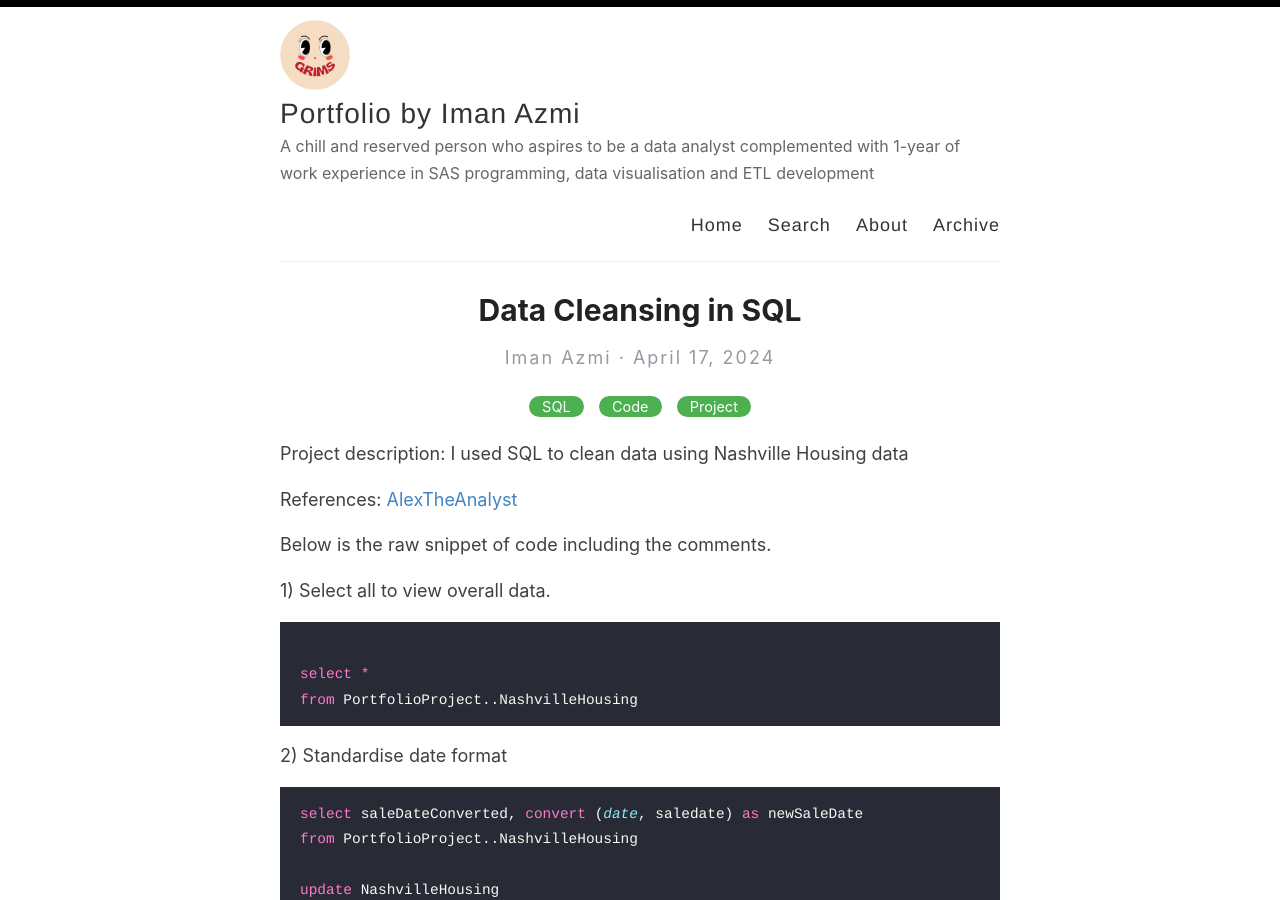
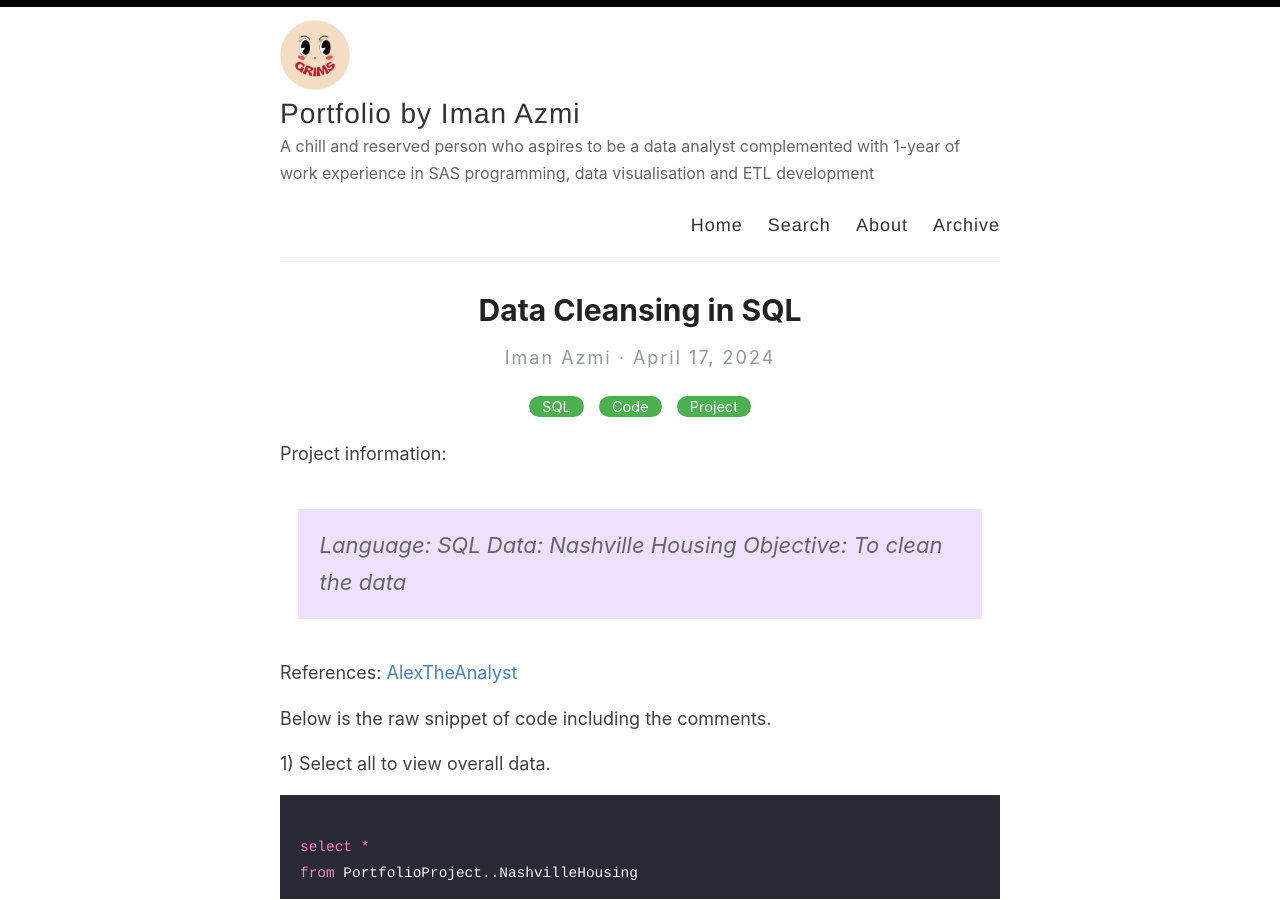
Before and after one commit to imanazmi/squidge, a Jekyll site: the page built from _posts/2024-04-17-datacleansing-sql.md, in a window 1280 px wide and 900 px high. Built offline with Jekyll 4.4.1, drawn with Linux system fonts in a browser that asks for light colours.

Commit message:
Update 2024-04-17-datacleansing-sql.md

```diff
--- a/_posts/2024-04-17-datacleansing-sql.md
+++ b/_posts/2024-04-17-datacleansing-sql.md
@@ -4,7 +4,10 @@ title:  Data Cleansing in SQL
 categories: [SQL,Code, Project]
 ---
 
-Project description: I used SQL to clean data using Nashville Housing data
+Project information:
+> Language: SQL
+> Data: Nashville Housing
+> Objective: To clean the data
 
 
 References: [AlexTheAnalyst](https://www.youtube.com/watch?v=qfyynHBFOsM&list=PLUaB-1hjhk8H48Pj32z4GZgGWyylqv85f)
```
